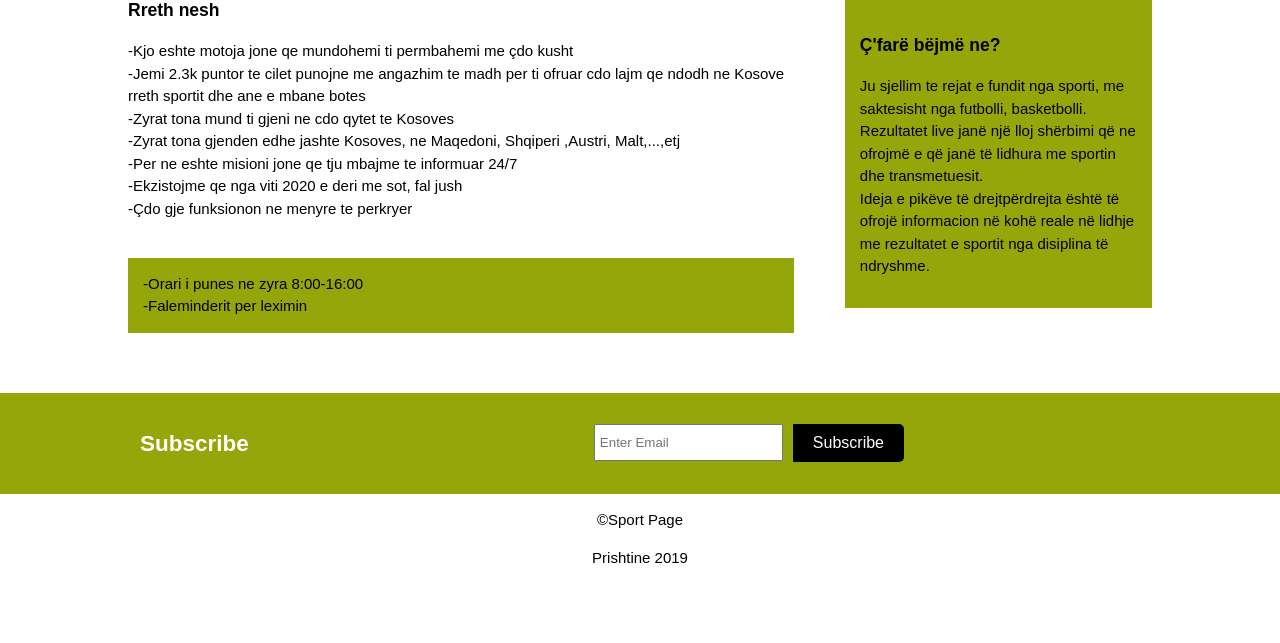
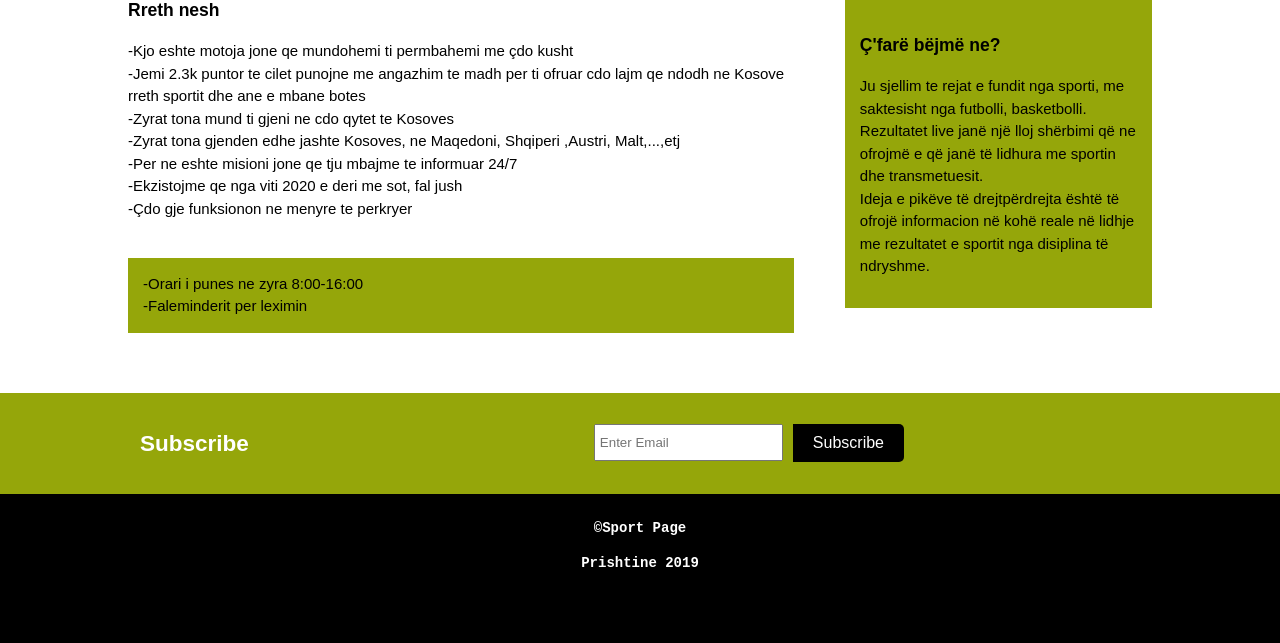
Before and after one commit to xhemmajl/PHP_Projekt, a PHP site: page /about.php in a window 1280 px wide. Shown: the part 307-950 px from the top of the page. Before the commit the page ends 870 px from the top, so only its background shows below. Run offline with PHP 8.4, Linux system fonts and the light colour scheme; some libraries are stand-ins or nearby versions; some web fonts are replaced.

Commit message:
Update footer.php

```diff
--- a/footer.php
+++ b/footer.php
@@ -2,13 +2,29 @@
 <!DOCTYPE html>
 <html>
 <head>
+	<style>
+		body{
+background-color:white;}
+.footer{
+	background-color:black;
+	padding: 10px;
 
+}
+.foot{
+	color:white;
+    font-size:14px;
+	font-weight:Bold;
+    text-align:center;
+    font-family:Courier New;
+    font-weight:italic;
+}
+</style>
 </head>
 
 
 <body>
 <!-- page footer -->
-<div class="footer" style="text-align:center">
+<div class="footer">
 <p class="foot">&copy;Sport Page</p>
 <p class="foot">Prishtine 2019</p>
 
```
